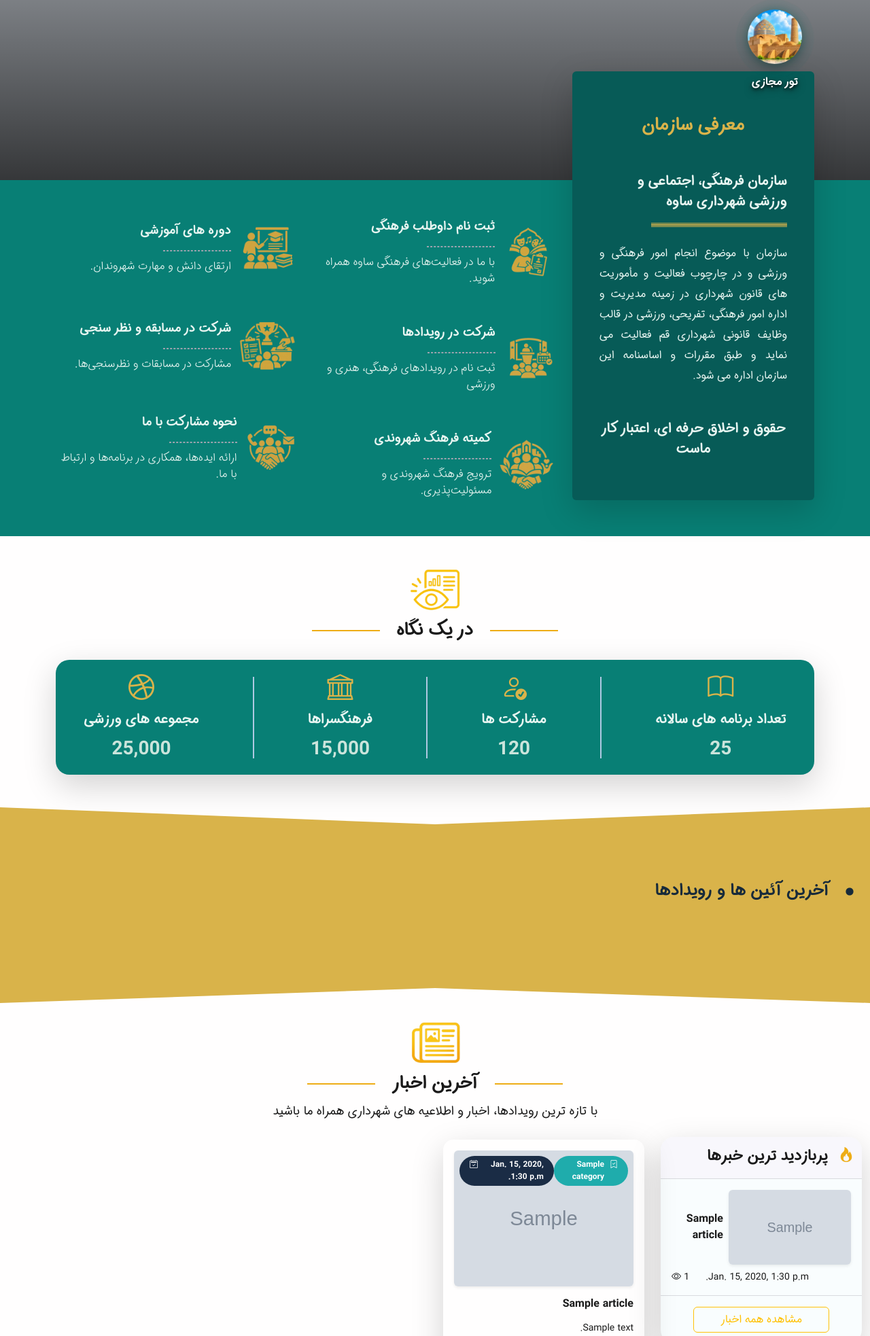
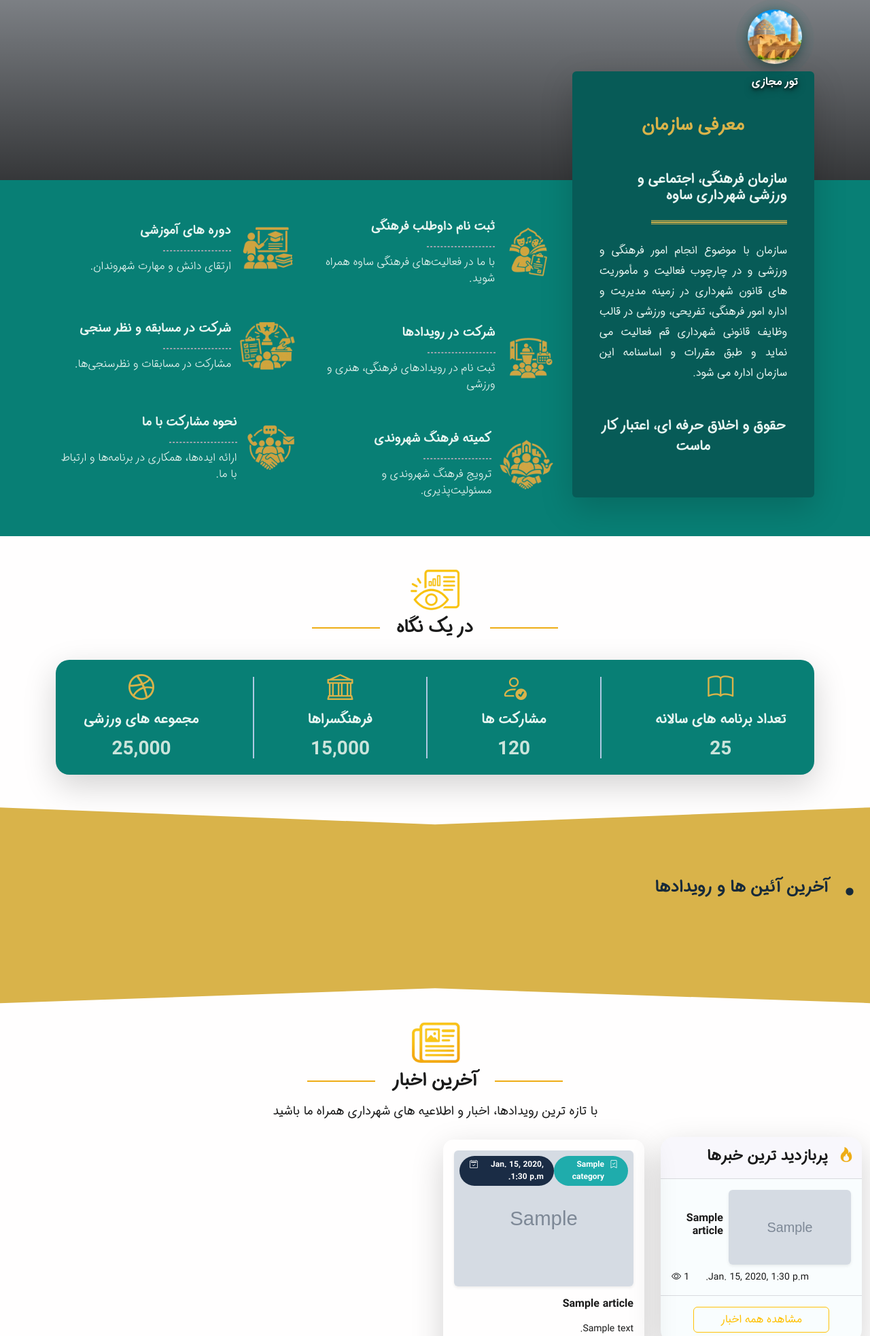
Before and after one commit to nobahar-dev/saveh_cultural_dj, a Django app: page / in a window 1280 px wide. Shown: the part 611-2577 px from the top of the page at 68% size. Run offline with Django 5.2, Linux system fonts and the light colour scheme; tables that the repository leaves empty hold one stand-in row (values such as "Sample post"); grey boxes marked "Sample" are stand-in pictures; some libraries are stand-ins or nearby versions.

Commit message:
office 11.24.2026

```diff
--- a/app/app/settings.py
+++ b/app/app/settings.py
@@ -37,6 +37,8 @@ INSTALLED_APPS = [
     'django.contrib.sessions',
     'django.contrib.messages',
     'django.contrib.staticfiles',
+
+    'django.contrib.sitemaps',
     # project apps
     'home.apps.HomeConfig',
     'blog.apps.BlogConfig',
--- a/app/app/urls.py
+++ b/app/app/urls.py
@@ -2,6 +2,13 @@ from django.contrib import admin
 from django.urls import path, include
 from django.conf import settings
 from django.conf.urls.static import static
+from django.contrib.sitemaps.views import sitemap
+from blog.sitemap import *
+
+sitemaps = {
+    'article': ArticleSitemap,
+    'static': StaticViewsSitemap
+}
 
 urlpatterns = [
     path('admin/', admin.site.urls),
@@ -9,6 +16,7 @@ urlpatterns = [
     path('blog/', include('blog.urls', namespace='blog')),
     path("ckeditor5/", include("django_ckeditor_5.urls")),
     path('captcha/', include('captcha.urls')),
+    path('sitemap.xml', sitemap, {'sitemaps': sitemaps}, name='django.contrib.sitemaps.views.sitemap'),
 ]
 
 
--- a/app/blog/models.py
+++ b/app/blog/models.py
@@ -1,4 +1,5 @@
 from django.db import models
+from django.urls import reverse
 from django.conf import settings
 from django.utils.text import slugify
 from django_ckeditor_5.fields import CKEditor5Field
@@ -46,6 +47,10 @@ class Article(models.Model):
             self.slug = candidate
 
         super().save(*args, **kwargs)
+
+    def get_absolute_url(self):
+        return reverse('blog:article_detail', kwargs={'slug': self.slug})
+
 
     def __str__(self):
         return self.title
--- a/app/blog/templates/blog/hero_banner.html
+++ b/app/blog/templates/blog/hero_banner.html
@@ -9,9 +9,9 @@
             <span>آخرین اخبار و رویدادها</span>
         </div>
         <div class="hero-separator mt-4"></div>
-        <div class="hero-subtitle d-flex flex-column gap-1 mt-3 ps-3">
+        <h3 class="hero-subtitle d-flex flex-column gap-1 mt-3 ps-3">
             <span>با تازه ترین رویدادها، اخبار و اطلاعیه های</span>
             <span>سازمان فرهنگی، اجتماعی و ورزشی شهرداری ساوه، همراه ما باشید</span>
-        </div>
+        </h3>
     </div>
 </section>
--- a/app/home/templates/home/about_hero.html
+++ b/app/home/templates/home/about_hero.html
@@ -10,10 +10,10 @@
             <span>درباره ما</span>
         </div>
         <div class="hero-separator mt-4"></div>
-        <div class="hero-subtitle d-flex flex-column gap-1 mt-3 ps-3">
+        <h2 class="hero-subtitle d-flex flex-column gap-1 mt-3 ps-3">
             <span>معرفی سازمان فرهنگی اجتماعی ورزشی</span>
             <span>شهرداری ساوه</span>
-        </div>
+        </h2>
     </div>
    </section>
    <!-- end of hero -->
--- a/app/home/templates/home/contact.html
+++ b/app/home/templates/home/contact.html
@@ -6,6 +6,8 @@
 {% endblock css_styles %}
 
 {% block title %} سازمان فرهنگی هنری ورزشی شهرداری ساوه {% endblock title %}
+
+{% block meta_desc %} ارتباط با سازمان فرهنگی هنری ورزشی شهرداری ساوه {% endblock meta_desc %}
 
 {% block body %}
 
--- a/app/home/templates/home/contact_hero.html
+++ b/app/home/templates/home/contact_hero.html
@@ -5,15 +5,15 @@
         {% comment %} breadcrumbs {% endcomment %}
         {% include "breadcrumbs.html" %}
 
-        <div class="hero-title d-flex align-items-center gap-3 mt-4">
+        <h3 class="hero-title d-flex align-items-center gap-3 mt-4">
             <img src="{% static 'images/ic_about_us.png' %}" alt="سازمان فرهنگی اجتماعی ورزشی شهرداری ساوه">
             <span>تماس مستقیم با مدیرعامل</span>
         </div>
         <div class="hero-separator mt-4"></div>
-        <div class="hero-subtitle d-flex flex-column gap-1 mt-3 ps-3">
+        <h2 class="hero-subtitle d-flex flex-column gap-1 mt-3 ps-3">
             <span>با ما در ارتباط باشید، نظرات و پیشنهادات شما</span>
             <span>باعث پیشرفت ما خواهد بود</span>
-        </div>
+        </h2>
     </div>
    </section>
    <!-- end of hero -->
--- a/app/home/templates/home/home.html
+++ b/app/home/templates/home/home.html
@@ -3,6 +3,8 @@
 {% load jalali_tags %}
 
 {% block title %} سازمان فرهنگی هنری ورزشی شهرداری ساوه {% endblock title %}
+
+{% block meta_desc %} وب سایت رسمی سازمان فرهنگی هنری ورزشی شهرداری ساوه. مرجع اخبار و رویدادهای فرهنگی. معرفی مکانهای گردشگری شهرستان ساوه {% endblock meta_desc %}
 
 {% block body %}
    <main class="main">
@@ -37,9 +39,9 @@
                         <div class="cultural-info-title text-center">
                             معرفی سازمان
                         </div>
-                        <div class="cultural-info-subtitle mt-lg-5 mt-4">
+                        <h1 class="cultural-info-subtitle mt-lg-5 mt-4">
                             سازمان فرهنگی، اجتماعی و ورزشی شهرداری ساوه
-                        </div>
+                        </h1>
                         <div class="cultural-info-separator mt-3"></div>
                         <div class="cultural-info-content mt-4">
                             سازمان با موضوع انجام امور فرهنگی و ورزشی و در چارچوب فعالیت و مأموریت های قانون شهرداری در زمینه مدیریت و اداره امور فرهنگی، تفریحی، ورزشی در قالب وظایف قانونی شهرداری قم فعالیت می نماید و طبق مقررات و اساسنامه این سازمان اداره می شود.
@@ -133,9 +135,9 @@
         <section class="one-eye mt-5">
             <a class="section-title-wrapper text-decoration-none d-flex flex-column align-items-center justify-content-center gap-2">
                 <img src="{% static "images/one_eye.png" %}" alt="سازمان فرهنگی هنری اجتماعی ورزشی شهرداری ساوه">
-                <div class="section-title d-flex align-items-center justify-content-center gap-4">
+                <h2 class="section-title d-flex align-items-center justify-content-center gap-4">
                     <span>در یک نگاه</span>
-                </div>
+                </h2>
             </a>
 
             <div class="statistics-wrapper shadow-lg p-3 d-flex align-items-center justify-content-around flex-wrap mt-4 gap-2">
@@ -190,7 +192,7 @@
     <section class="last-events mt-5">
         <div class="last-events-title-wrapper d-flex align-items-center">
             <i class="bi bi-dot"></i>
-            <div class="last-e-title">آخرین آئین ها و رویدادها</div>
+            <h2 class="last-e-title">آخرین آئین ها و رویدادها</h2>
         </div>
 
         <div class="swiper last-events-swiper pb-5 ">
@@ -206,7 +208,7 @@
                                 </div>
 
                                 <div class="last-event-back">
-                                    <h5>{{ event.title }}</h5>
+                                    <h3>{{ event.title }}</h3>
                                     <div class="mt-4">{{ event.summary|truncatechars:100|safe }}</div>
                                     <a href="{% url 'blog:article_detail' slug=event.slug %}" class="btn btn-outline-warning mt-4">مشاهده بیشتر</a>
                                 </div>
@@ -224,9 +226,9 @@
     <section class="last-news">
         <a href="#" class="section-title-wrapper text-decoration-none d-flex flex-column align-items-center justify-content-center gap-2">
             <img src="{% static "images/last-news-icon.png" %}" alt="سازمان فرهنگی هنری اجتماعی ورزشی شهرداری ساوه">
-            <div class="section-title d-flex align-items-center justify-content-center gap-4">
+            <h2 class="section-title d-flex align-items-center justify-content-center gap-4">
                 <span>آخرین اخبار</span>
-            </div>
+            </h2>
             <div class="section-subtitle">
                 با تازه ترین رویدادها، اخبار و اطلاعیه های شهرداری همراه ما باشید
             </div>
@@ -249,9 +251,9 @@
                                             {% if news.featured_image %}
                                                 <img class="img-fluid rounded shadow-sm" src="{{ news.featured_image.url }}" alt="{{ news.title }}">
                                             {% endif %}
-                                            <div class="m-news-title ms-2">
+                                            <h3 class="m-news-title ms-2">
                                                 {{ news.title }}
-                                            </div>
+                                            </h3>
                                         </div>
                                         <div class="m-news-extra d-flex justify-content-end mt-2">
                                             <p>{{ news.created_at|to_jalali:'%Y/%m/%d' }}</p>
@@ -315,12 +317,12 @@
     <section class="tourism mt-5">
         <a href="blog_detail.html" class="section-title-wrapper text-decoration-none d-flex flex-column align-items-center justify-content-center gap-2">
             <img src="{% static "images/gallery-icon.png" %}" alt="سازمان فرهنگی هنری اجتماعی ورزشی شهرداری ساوه">
-            <div class="section-title d-flex align-items-center justify-content-center gap-4">
+            <h2 class="section-title d-flex align-items-center justify-content-center gap-4">
                 <span>اماکن دیدنی و گردشگری</span>
-            </div>
-            <div class="section-subtitle">
+            </h2>
+            <h3 class="section-subtitle">
                 جاذبه‌های تاریخی، فرهنگی و طبیعی ساوه را کشف کنید و از زیبایی‌های شهر لذت ببرید.
-            </div>
+            </h3>
         </a>
 
         <div class="container-fluid mt-5">
@@ -369,9 +371,9 @@
      <section class="ceo container mt-5">
         <a class="section-title-wrapper text-decoration-none d-flex flex-column align-items-center justify-content-center gap-2">
             <img src="{% static "images/ceo-icon.png" %}" alt="سازمان فرهنگی هنری اجتماعی ورزشی شهرداری ساوه">
-            <div class="section-title d-flex align-items-center justify-content-center gap-4">
+            <h2 class="section-title d-flex align-items-center justify-content-center gap-4">
                 <span>سخن مدیرعامل</span>
-            </div>
+            </h2>
             <div class="section-subtitle">
                 {{ ceo_speech.slogan }}
             </div>
--- a/app/templates/base.html
+++ b/app/templates/base.html
@@ -15,6 +15,7 @@
     <link rel="icon" type="image/png" sizes="16x16" href="{% static "../static/images/favicons/favicon-16x16.png" %}">
     <link rel="shortcut icon" type="image/png" href="{% static "../static/images/favicons/favicon.png" %}">
     <title>{% block title %}{% endblock title %}</title>
+    <meta name="description" content="{% block meta_desc %}{% endblock meta_desc %}">
 </head>
 <body>
     {% comment %} site header {% endcomment %}
--- a/app/templates/footer.html
+++ b/app/templates/footer.html
@@ -6,10 +6,10 @@
                 <div class="col-md-3">
                     <div class="city-info d-flex flex-column justify-content-center">
                         <img class="img-fluid" src="{% static "images/site_logo.png" %}" alt="سازمان فرهنگی هنری شهرداری ساوه">
-                        <div class="city-slogan mt-2">
+                        <h3 class="city-slogan mt-2">
                             با فرهنگ، همدلی و پویایی، در مسیر ساختن شهری شاداب و بانشاط
                             ساوه‌ای سرزنده، با شهروندانی آگاه، خلاق و تندرست
-                        </div>
+                        </h3>
                         <div class="city-contact mt-3 d-flex flex-column gap-3">
                             <div class="city-contact-item d-flex align-content-center gap-2">
                                 <i class="bi bi-geo-alt"></i>
```
Also changed, not shown: app/blog/sitemap.py (added, +25 -0 lines), app/blog/templates/blog/blog.html (+6 -4 lines), app/blog/templates/blog/detail.html (+5 -3 lines), app/home/templates/home/about.html (+8 -6 lines), app/home/templates/home/urban.html (+6 -4 lines).
